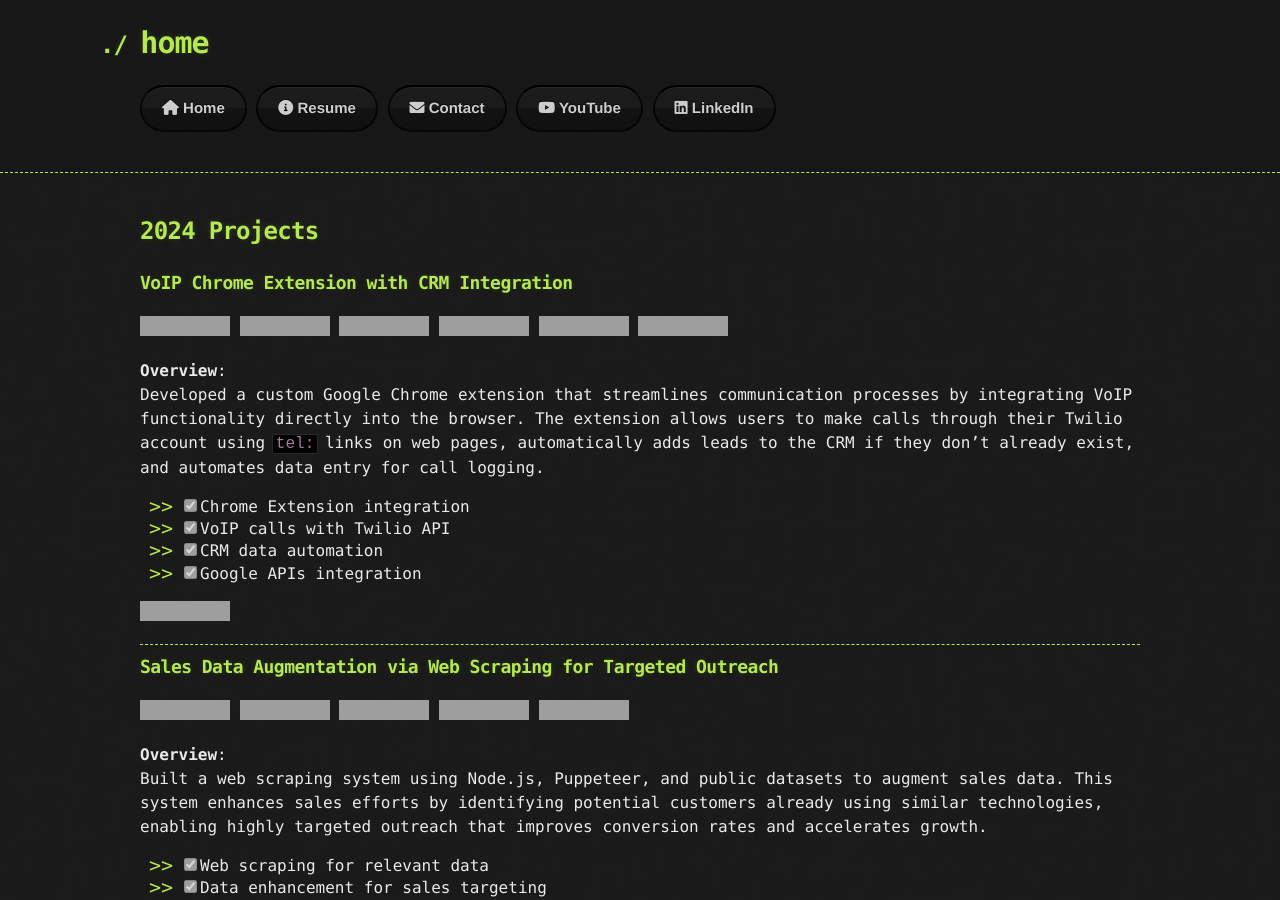
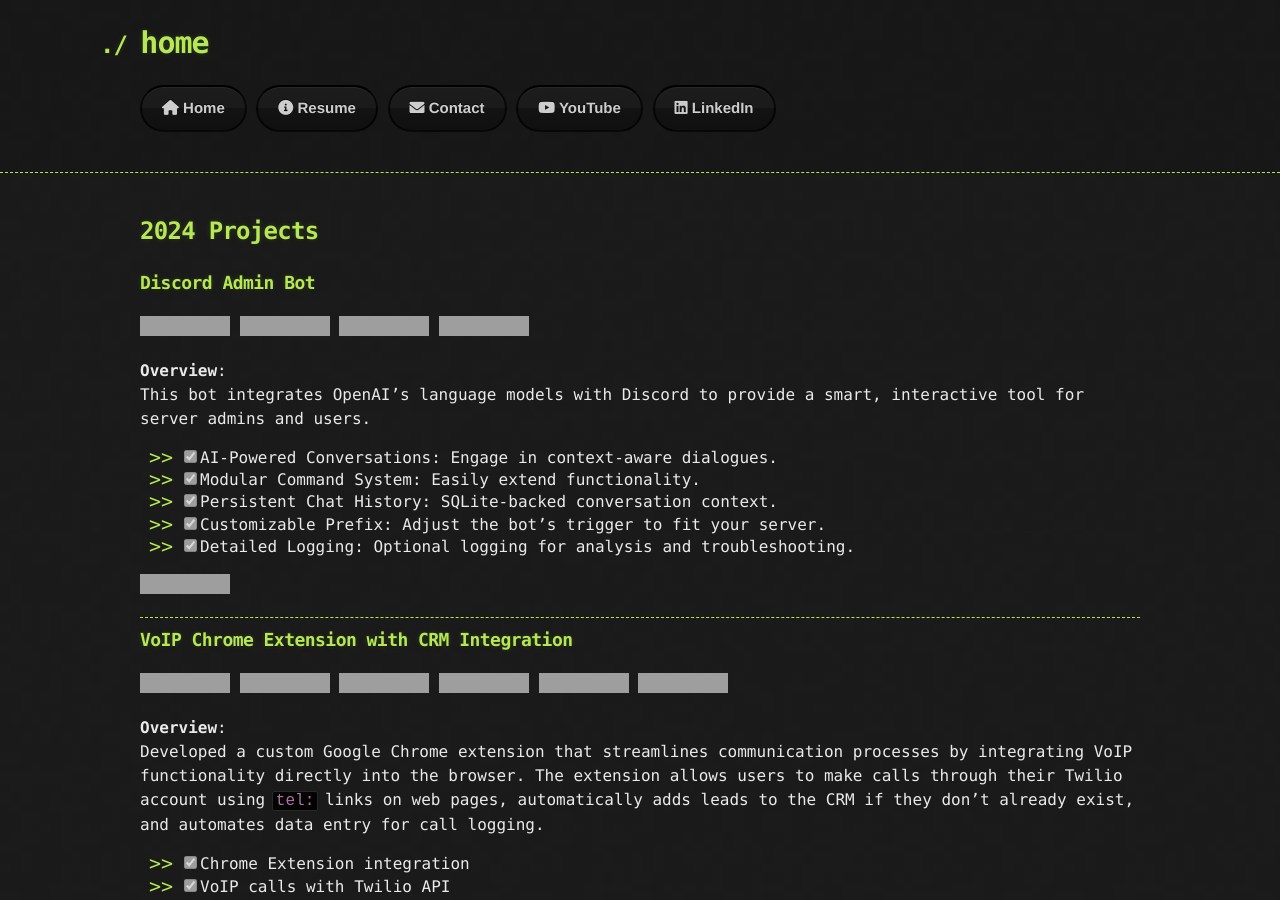
Before and after one commit to A-museme/home, a Jekyll site: the page built from index.md, in a window 1280 px wide and 900 px high. Built offline with Jekyll 4.4.1, drawn with Linux system fonts in a browser that asks for light colours; our own code applies the rules of GitHub Pages for plain Markdown files; the repository's description, which GitHub fills in, is left out; grey boxes are pictures that could not be loaded.

Commit message:
Update index.md

```diff
--- a/index.md
+++ b/index.md
@@ -1,4 +1,20 @@
 ## **2024 Projects**
+
+### **Discord Admin Bot**
+![OpenAI](https://img.shields.io/badge/OpenAI-412991?style=for-the-badge&logo=openai&logoColor=white) ![Discord](https://img.shields.io/badge/Discord-7289DA?style=for-the-badge&logo=discord&logoColor=white) ![Node.js](https://img.shields.io/badge/Node.js-339933?style=for-the-badge&logo=node.js&logoColor=white) ![JavaScript](https://img.shields.io/badge/JavaScript-F7DF1E?style=for-the-badge&logo=javascript&logoColor=black)
+
+**Overview**:
+This bot integrates OpenAI's language models with Discord to provide a smart, interactive tool for server admins and users.
+
+- [x] AI-Powered Conversations: Engage in context-aware dialogues.
+- [x] Modular Command System: Easily extend functionality.
+- [x] Persistent Chat History: SQLite-backed conversation context.
+- [x] Customizable Prefix: Adjust the bot's trigger to fit your server.
+- [x] Detailed Logging: Optional logging for analysis and troubleshooting.
+
+[![Learn More](https://img.shields.io/badge/Learn%20More-00FF00?style=for-the-badge&logoColor=white)](https://a-museme.github.io/home/projects/discord_admin_bot)
+
+---
 
 ### **VoIP Chrome Extension with CRM Integration**
 ![JavaScript](https://img.shields.io/badge/JavaScript-F7DF1E?style=for-the-badge&logo=javascript&logoColor=black) ![Chrome Extensions API](https://img.shields.io/badge/Chrome_Extensions_API-4285F4?style=for-the-badge&logo=google-chrome&logoColor=white) ![Twilio API](https://img.shields.io/badge/Twilio_API-F22F46?style=for-the-badge&logo=twilio&logoColor=white) ![HTML/CSS](https://img.shields.io/badge/HTML/CSS-E34F26?style=for-the-badge&logo=html5&logoColor=white) ![OAuth](https://img.shields.io/badge/OAuth-3F9F7F?style=for-the-badge&logo=oauth&logoColor=white) ![Google APIs](https://img.shields.io/badge/Google_APIs-4285F4?style=for-the-badge&logo=google&logoColor=white)
```
